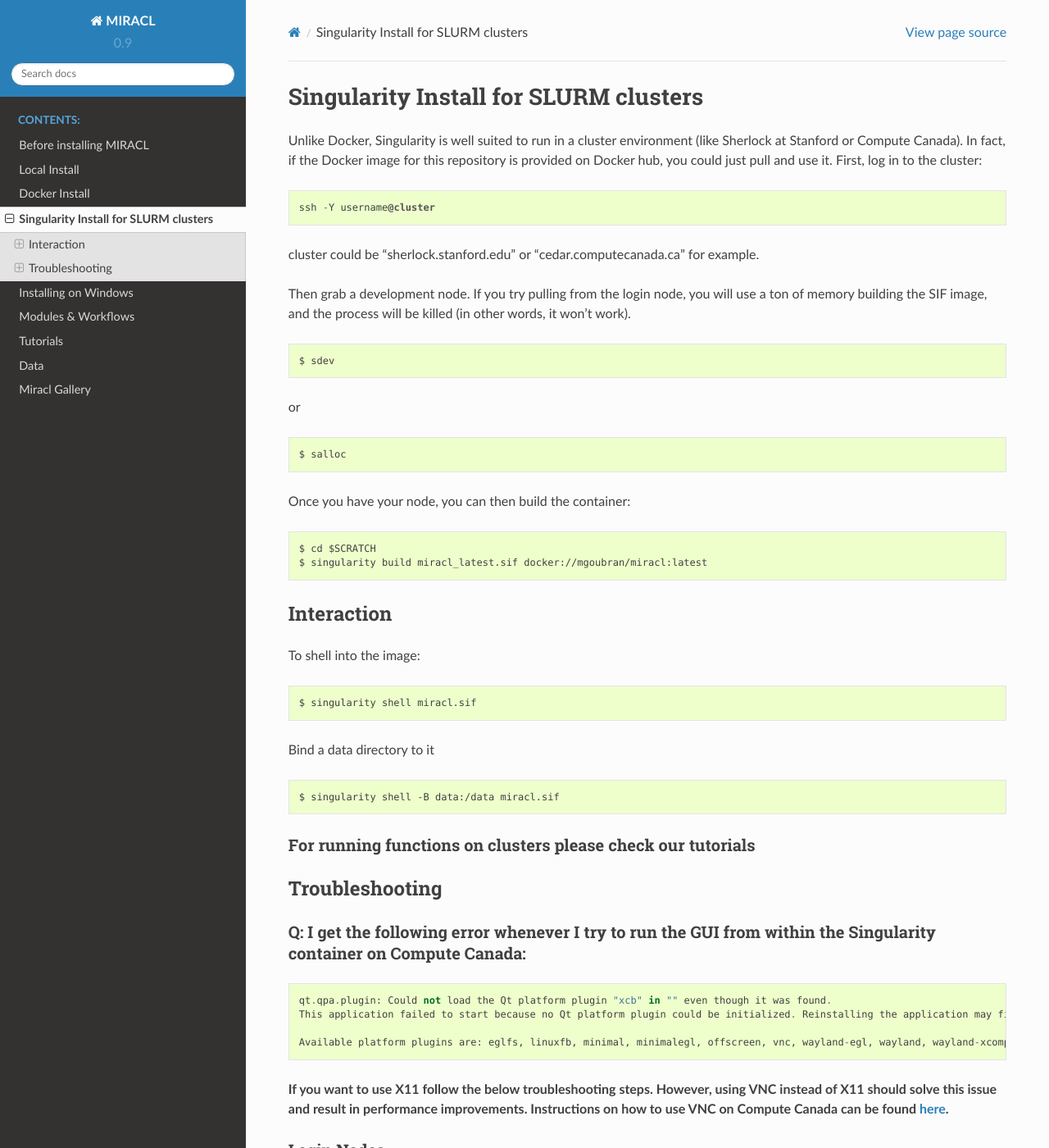
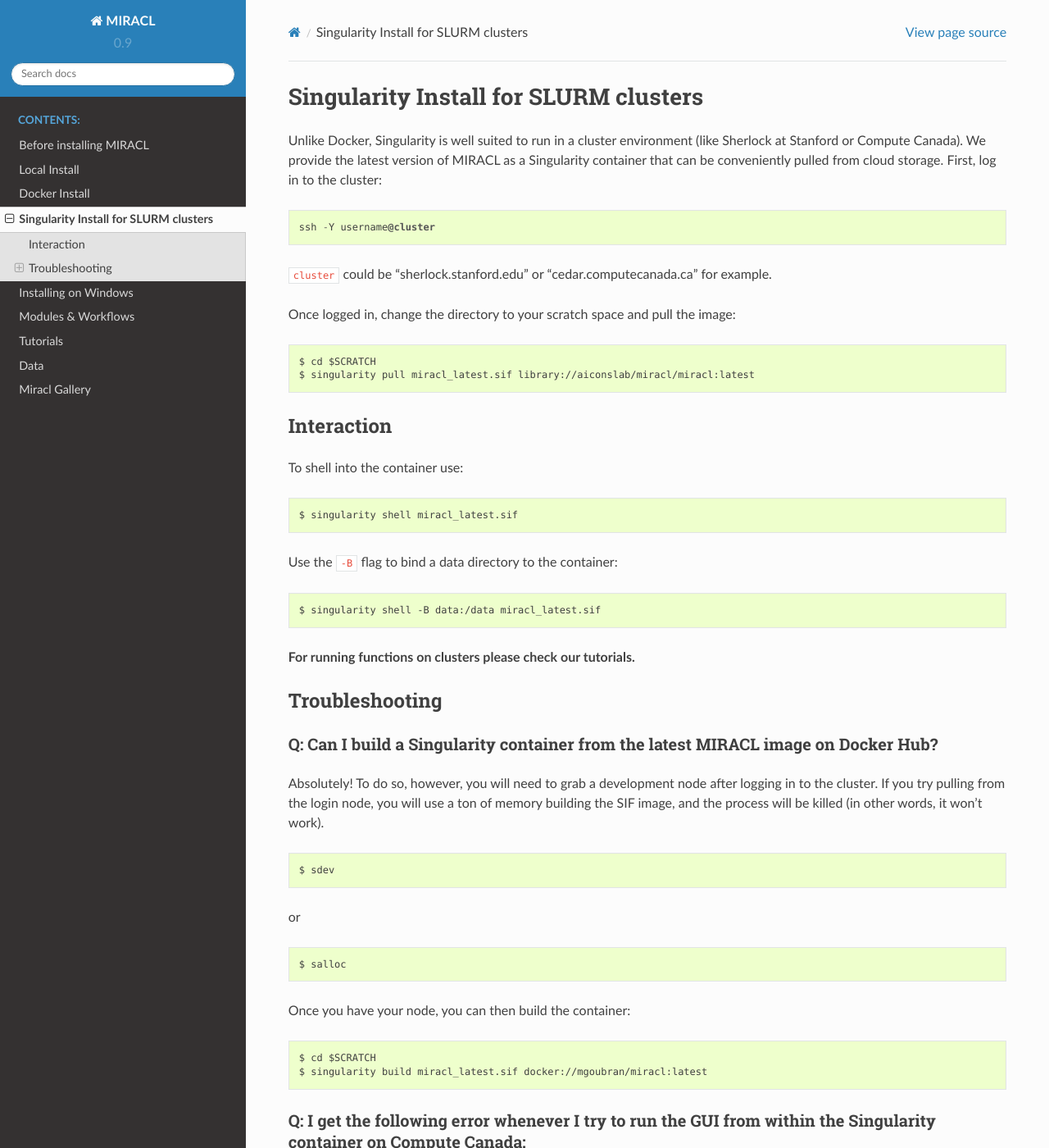
Before and after one commit to AICONSlab/MIRACL, a Sphinx documentation site: the page built from docs/install-singularity.md, in a window 1280 px wide and 1400 px high. Shown: the whole window at 82% size. Built offline with Sphinx 7.4.7 and the Read the Docs theme 2.0.0, drawn with Linux system fonts in a browser that asks for light colours; pages that are not in the unit, such as notebooks, are missing from menus; some of the changed text lies outside the part shown.

Commit message:
[docs] update Singularity installation docs
Updates installation and usage docs with new pull method. Instead of
building the Singularity container by pulling it from Docker Hub, a
pre-built container of the latest version of MIRACL can now be
conveniently be pulled from the Sylabs cloud. The old method of pulling
a container from Docker Hub is still included but has been moved to the
Troubleshooting section of this doc.

````diff
--- a/docs/install-singularity.md
+++ b/docs/install-singularity.md
@@ -1,14 +1,33 @@
 # Singularity Install for SLURM clusters
 
-Unlike Docker, Singularity is well suited to run in a cluster environment (like Sherlock at Stanford or Compute Canada). In fact, if
-the Docker image for this repository is provided on Docker hub, you could just pull
-and use it. First, log in to the cluster:
+Unlike Docker, Singularity is well suited to run in a cluster environment (like Sherlock at Stanford or Compute Canada). We provide the latest version of MIRACL as a Singularity container that can be conveniently pulled from cloud storage. First, log in to the cluster:
 
     ssh -Y username@cluster
 
-cluster could be "sherlock.stanford.edu" or "cedar.computecanada.ca" for example.
+`cluster` could be "sherlock.stanford.edu" or "cedar.computecanada.ca" for example.
 
-Then grab a development node. If you try pulling from the login node, you will use a ton of memory building the SIF image,
+Once logged in, change the directory to your scratch space and pull the image:
+
+    $ cd $SCRATCH
+    $ singularity pull miracl_latest.sif library://aiconslab/miracl/miracl:latest
+
+### Interaction
+
+To shell into the container use:
+
+    $ singularity shell miracl_latest.sif
+
+Use the `-B` flag to bind a data directory to the container:
+
+    $ singularity shell -B data:/data miracl_latest.sif
+
+**For running functions on clusters please check our tutorials.**
+
+## Troubleshooting
+
+### Q: Can I build a Singularity container from the latest MIRACL image on Docker Hub?
+
+Absolutely! To do so, however, you will need to grab a development node after logging in to the cluster. If you try pulling from the login node, you will use a ton of memory building the SIF image,
 and the process will be killed (in other words, it won't work).
 
     $ sdev
@@ -22,23 +41,6 @@
     $ cd $SCRATCH
     $ singularity build miracl_latest.sif docker://mgoubran/miracl:latest
 
-
-## Interaction
-
-To shell into the image:
-
-
-    $ singularity shell miracl.sif
-
-
-Bind a data directory to it
-
-    $ singularity shell -B data:/data miracl.sif
-
-#### For running functions on clusters please check our tutorials
-
-## Troubleshooting
-
 ### Q: I get the following error whenever I try to run the GUI from within the Singularity container on Compute Canada:
 
 ```
@@ -48,7 +50,7 @@
 Available platform plugins are: eglfs, linuxfb, minimal, minimalegl, offscreen, vnc, wayland-egl, wayland, wayland-xcomposite-egl, wayland-xcomposite-glx, webgl, xcb.
 ```
 
-**If you want to use X11 follow the below troubleshooting steps. However, using VNC instead of X11 should solve this issue and result in performance improvements. Instructions on how to use VNC on Compute Canada can be found [here](https://docs.alliancecan.ca/wiki/VNC).**
+**If you want to use X11 follow the below workarounds. However, using VNC instead of X11 should solve this issue and result in performance improvements. Instructions on how to use VNC on Compute Canada can be found [here](https://docs.alliancecan.ca/wiki/VNC).**
 
 ### Login Nodes
 
````
